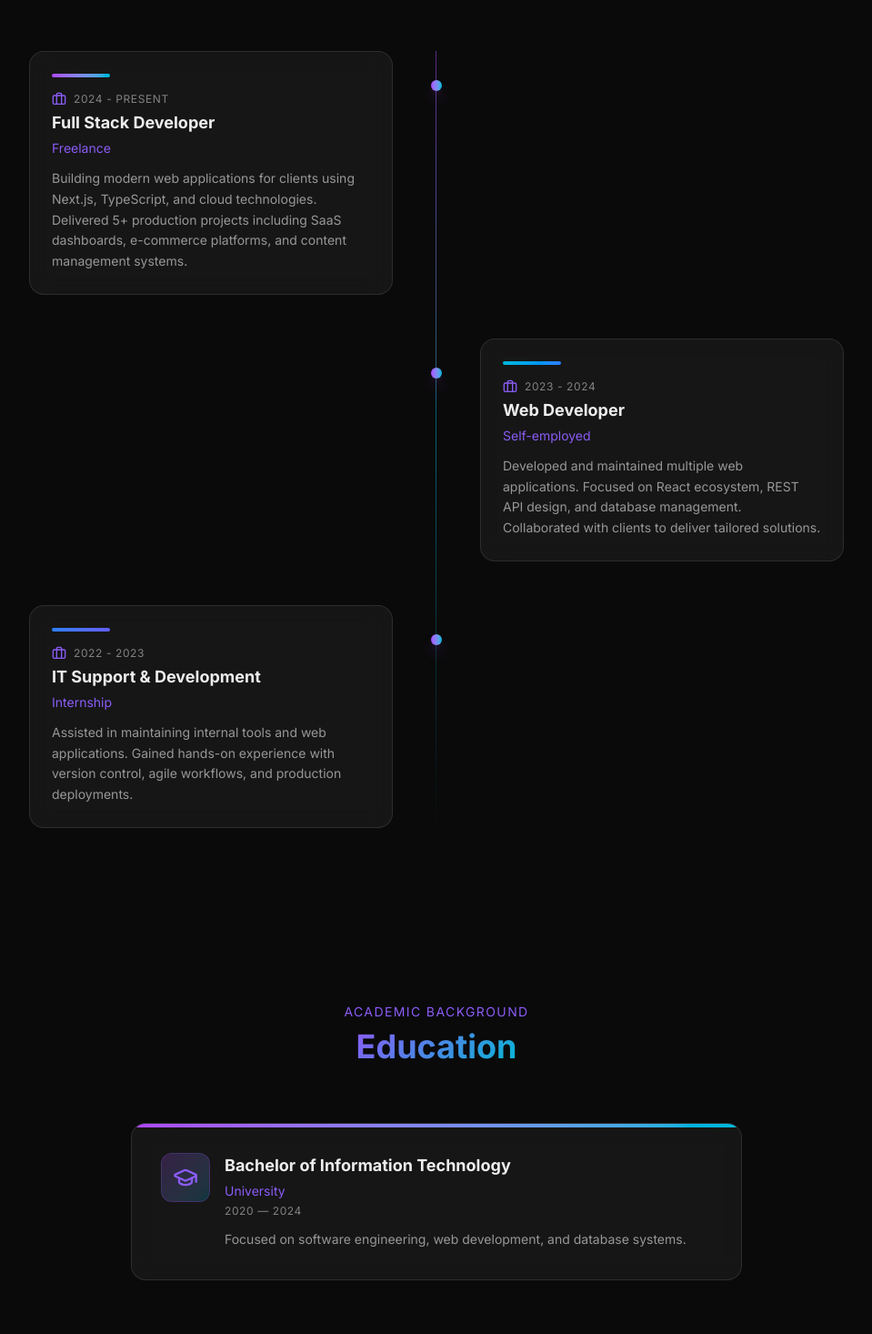
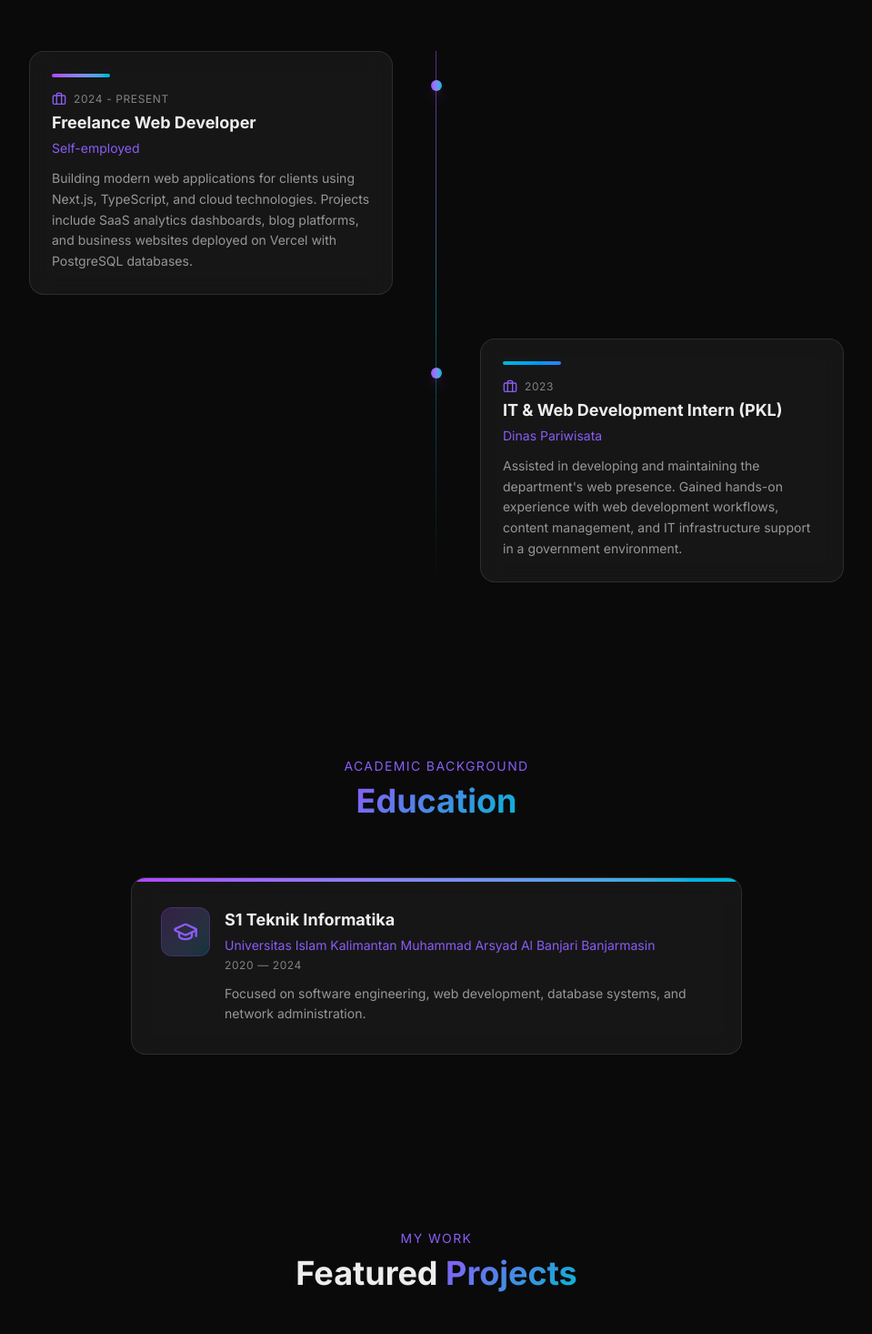
Before and after one commit to achmadwirra/achmadwirra.github.io, a Next.js app: page / in a window 1280 px wide. Shown: the part 1900-3366 px from the top of the page at 91% size, without its empty margins (160-1119 px from the left). Built offline with nearby package versions, Linux system fonts and the light colour scheme.

Commit message:
fix: update education (UNISKA) and experience (freelance + PKL Dinas Pariwisata)

```diff
--- a/src/components/Education.tsx
+++ b/src/components/Education.tsx
@@ -39,15 +39,14 @@ export default function Education() {
               </div>
               <div>
                 <h3 className="text-lg font-bold mb-1">
-                  Bachelor of Information Technology
+                  S1 Teknik Informatika
                 </h3>
-                <p className="text-sm text-[var(--accent)] mb-1">University</p>
+                <p className="text-sm text-[var(--accent)] mb-1">Universitas Islam Kalimantan Muhammad Arsyad Al Banjari Banjarmasin</p>
                 <p className="text-xs uppercase tracking-wider opacity-50 mb-3">
                   2020 — 2024
                 </p>
                 <p className="text-sm opacity-60 leading-relaxed">
-                  Focused on software engineering, web development, and database
-                  systems.
+                  Focused on software engineering, web development, database systems, and network administration.
                 </p>
               </div>
             </div>
--- a/src/components/Experience.tsx
+++ b/src/components/Experience.tsx
@@ -6,28 +6,20 @@ import { Briefcase } from "lucide-react";
 
 const experiences = [
   {
-    role: "Full Stack Developer",
-    company: "Freelance",
+    role: "Freelance Web Developer",
+    company: "Self-employed",
     period: "2024 - Present",
     description:
-      "Building modern web applications for clients using Next.js, TypeScript, and cloud technologies. Delivered 5+ production projects including SaaS dashboards, e-commerce platforms, and content management systems.",
+      "Building modern web applications for clients using Next.js, TypeScript, and cloud technologies. Projects include SaaS analytics dashboards, blog platforms, and business websites deployed on Vercel with PostgreSQL databases.",
     gradient: "from-purple-500 to-cyan-500",
   },
   {
-    role: "Web Developer",
-    company: "Self-employed",
-    period: "2023 - 2024",
+    role: "IT & Web Development Intern (PKL)",
+    company: "Dinas Pariwisata",
+    period: "2023",
     description:
-      "Developed and maintained multiple web applications. Focused on React ecosystem, REST API design, and database management. Collaborated with clients to deliver tailored solutions.",
+      "Assisted in developing and maintaining the department's web presence. Gained hands-on experience with web development workflows, content management, and IT infrastructure support in a government environment.",
     gradient: "from-cyan-500 to-blue-500",
-  },
-  {
-    role: "IT Support & Development",
-    company: "Internship",
-    period: "2022 - 2023",
-    description:
-      "Assisted in maintaining internal tools and web applications. Gained hands-on experience with version control, agile workflows, and production deployments.",
-    gradient: "from-blue-500 to-indigo-500",
   },
 ];
 
```
